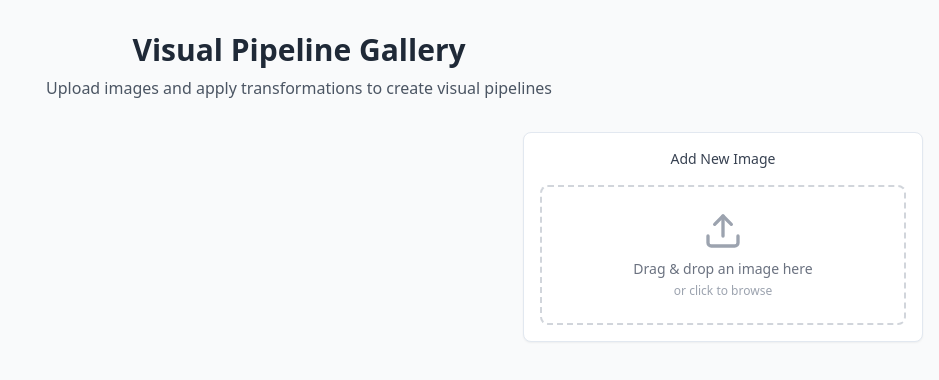
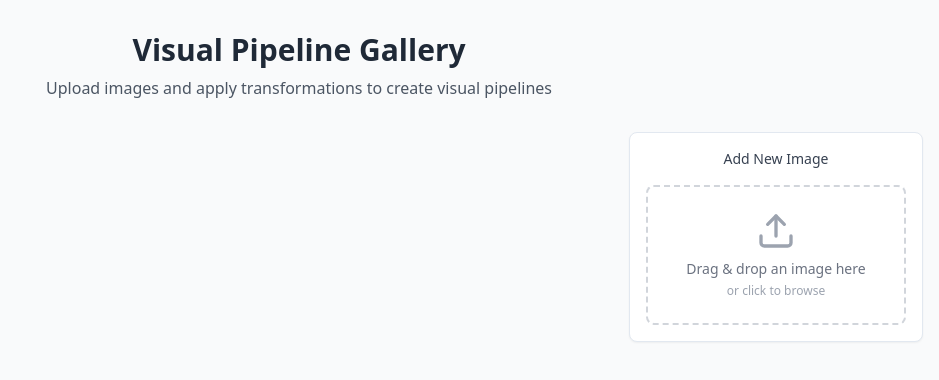
Before and after one commit to osbyrne/pixelpipes, a React (Vite) app: page / in a window 1280 px wide. Shown: the top 380 px of the page, without its empty margins (341-1280 px from the left). Built offline with nearby package versions, Linux system fonts and the light colour scheme.

Commit message:
Add column for applied effects
Add a column to display the applied effects next to the transformed images.

```diff
--- a/src/pages/Index.tsx
+++ b/src/pages/Index.tsx
@@ -104,9 +104,9 @@ const Index = () => {
           <p className="text-gray-600">Upload images and apply transformations to create visual pipelines</p>
         </header>
 
-        {/* Mobile: Stack vertically, Desktop: 3 columns */}
-        <div className="flex flex-col lg:grid lg:grid-cols-3 gap-6">
-          {/* Left column - Transforms */}
+        {/* Mobile: Stack vertically, Desktop: 4 columns */}
+        <div className="flex flex-col lg:grid lg:grid-cols-4 gap-6">
+          {/* Transform controls */}
           <div className="order-1 lg:col-span-1">
             {pipelines.length > 0 && (
               <Pipeline
@@ -117,13 +117,30 @@ const Index = () => {
             )}
           </div>
 
-          {/* Right column - Image uploader (on mobile, show first) */}
-          <div className="order-2 lg:order-3 lg:col-span-1">
-            <ImageUploader onImageUpload={handleImageUpload} />
+          {/* Applied effects list */}
+          <div className="order-2 lg:col-span-1">
+            {pipelines.length > 0 && pipelines[0].transforms.length > 0 && (
+              <div className="p-4 rounded-lg bg-white shadow-sm border">
+                <h3 className="text-sm font-medium text-gray-700 mb-3 hidden sm:block">Applied Effects</h3>
+                <h3 className="text-xs font-medium text-gray-700 mb-3 sm:hidden">Effects</h3>
+                <div className="space-y-2">
+                  {pipelines[0].transforms.map((transform, index) => (
+                    <div
+                      key={`${transform.type}-${index}`}
+                      className="flex items-center justify-between p-2 bg-gray-50 rounded border text-sm"
+                    >
+                      <span className="capitalize font-medium text-gray-700">
+                        {index + 1}. {transform.type}
+                      </span>
+                    </div>
+                  ))}
+                </div>
+              </div>
+            )}
           </div>
 
-          {/* Middle column - Images (show last on mobile) */}
-          <div className="order-3 lg:order-2 lg:col-span-1 flex gap-2 overflow-x-auto">
+          {/* Images */}
+          <div className="order-4 lg:order-3 lg:col-span-1 flex gap-2 overflow-x-auto">
             {pipelines.map((pipeline) => (
               <Pipeline
                 key={pipeline.id}
@@ -133,6 +150,11 @@ const Index = () => {
               />
             ))}
           </div>
+
+          {/* Image uploader */}
+          <div className="order-3 lg:order-4 lg:col-span-1">
+            <ImageUploader onImageUpload={handleImageUpload} />
+          </div>
         </div>
       </div>
     </div>
```
